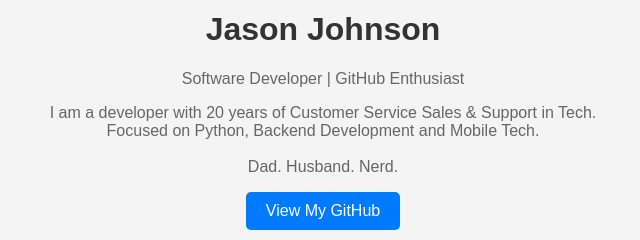
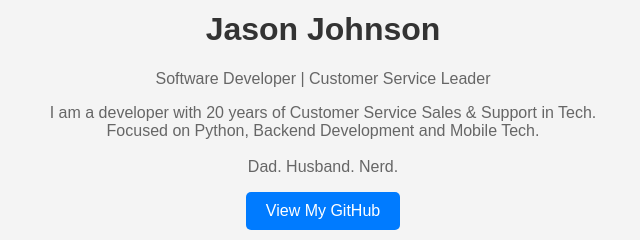
Before and after one commit to DeservingCode/DeservingCode, a plain HTML site: page index.html in a window 1280 px wide. Shown: the part 254-494 px from the top of the page, 317-957 px from the left. Drawn offline with Linux system fonts and the light colour scheme.

Commit message:
Update index.html

```diff
--- a/index.html
+++ b/index.html
@@ -47,7 +47,7 @@
     <div class="container">
         <img class="profile-img" src="logo2.jpg" alt="Profile Picture">
         <h1>Jason Johnson</h1>
-        <p>Software Developer | GitHub Enthusiast</p>
+        <p>Software Developer | Customer Service Leader </p>
         <p>I am a developer with 20 years of Customer Service Sales & Support in Tech. <br>
             Focused on Python, Backend Development and Mobile Tech.<br>
             <br>
```
